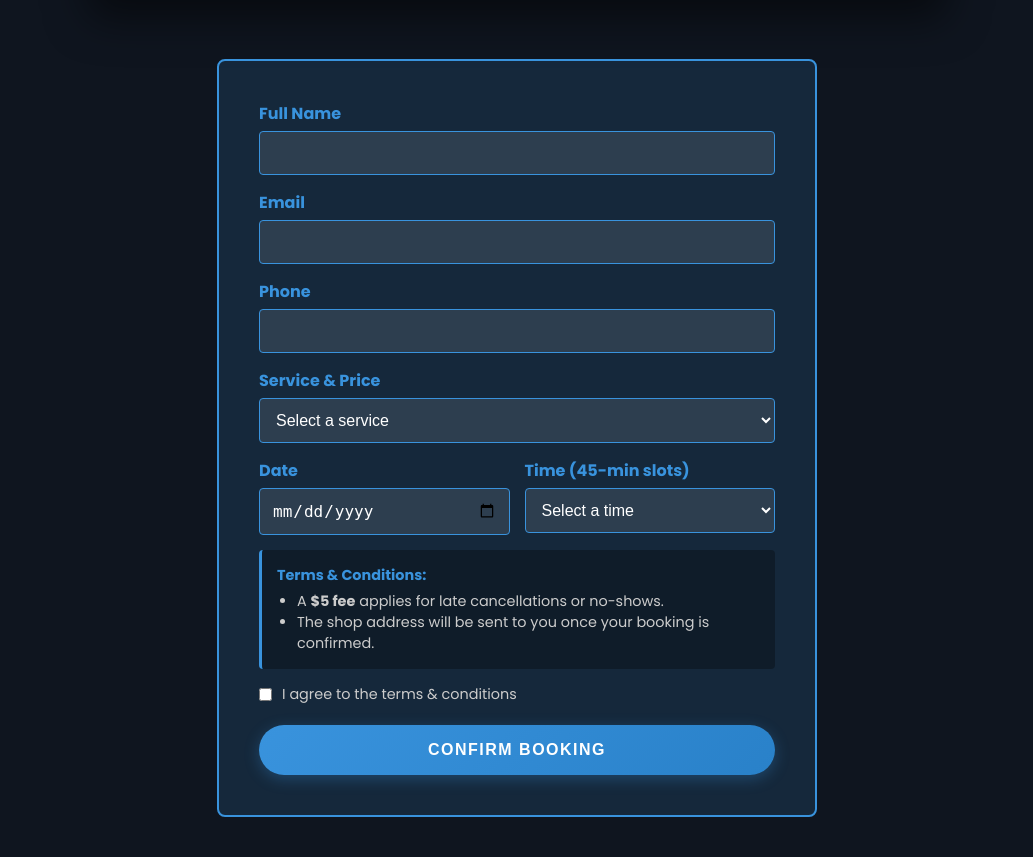
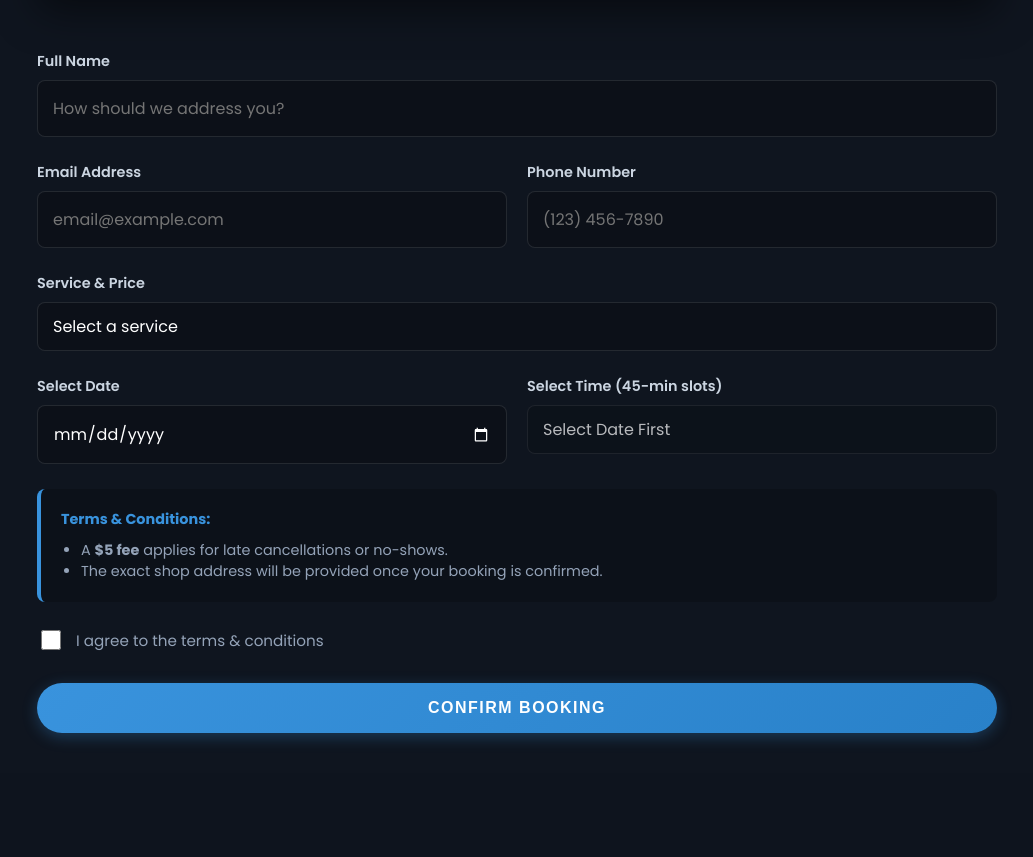
Before and after one commit to 21043santi/BarberWebsite-21043, a Flask app: page /booking in a window 1280 px wide. Shown: the part 585-1442 px from the top of the page, without its empty margins (123-1156 px from the left). After the commit the page ends 1328 px from the top, so only its background shows below. Run offline with Flask 3, Linux system fonts and the light colour scheme.

Commit message:
I have updated the booking system in 'booking.html' now it is matching with the website, giving it a more improved visual appeal

```diff
--- a/templates/booking.html
+++ b/templates/booking.html
@@ -2,53 +2,104 @@
 <html lang="en">
 <head>
     <meta charset="UTF-8">
+    <meta name="viewport" content="width=device-width, initial-scale=1.0">
     <title>Book Now | Santi Styles</title>
     <link rel="stylesheet" href="{{ url_for('static', filename='styles.css') }}">
     <style>
-        .booking-hero {
-            background: linear-gradient(rgba(46, 61, 129, 0.7), rgba(0,0,0,0.7)), url('https://images.unsplash.com/photo-1503951914875-452162b0f3f1?auto=format&fit=crop&q=80&w=1000') center/cover;
-            padding: 120px 20px 60px;
-            text-align: center;
+        /* Specific tweaks for the booking page, Seperating the Css to follow through with this page only*/ma
+        .booking-section {
+            background: rgba(255, 255, 255, 0.03);
+            border: 1px solid rgba(255, 255, 255, 0.05);
+            padding: 40px;
+            border-radius: 16px;
+            max-width: 700px;
+            margin: -40px auto 40px auto; /* Pulls it up slightly over the hero */
+            position: relative;
+            z-index: 10;
+            box-shadow: 0 20px 40px rgba(0,0,0,0.5);
+        }
+
+        .flex-row {
+            display: flex;
+            gap: 20px;
+        }
+
+        .flex-row .form-group {
+            flex: 1;
+        }
+
+        select {
+            width: 100%;
+            padding: 15px;
+            background-color: rgba(0, 0, 0, 0.2);
+            border: 1px solid rgba(255, 255, 255, 0.1);
             border-radius: 8px;
-            margin-bottom: 40px;
+            color: var(--accent-white);
+            font-family: inherit;
+            font-size: 1rem;
+            transition: all 0.3s ease;
+            appearance: none;
+            cursor: pointer;
         }
-        .modern-input {
-            width: 100%;
-            padding: 12px;
-            background-color: rgba(255, 255, 255, 0.1);
-            border: 1px solid #3993dd;
-            border-radius: 4px;
+
+        select:focus {
+            outline: none;
+            border-color: var(--primary-gold);
+            background-color: rgba(0, 0, 0, 0.4);
+            box-shadow: 0 0 10px rgba(57, 147, 221, 0.2);
+        }
+
+        select option {
+            background-color: var(--dark-charcoal);
             color: white;
-            margin-bottom: 15px;
-            font-size: 1rem;
+            padding: 10px;
         }
-        .modern-input:focus {
-            outline: none;
-            background-color: rgba(255, 255, 255, 0.2);
-            border-color: white;
-            box-shadow: 0 0 8px rgba(57, 147, 221, 0.5);
+
+        select option:disabled {
+            color: #ef4444;
+            background-color: rgba(239, 68, 68, 0.1);
+            font-style: italic;
         }
-        select.modern-input option {
-            background-color: #1a1a1a;
-            color: white;
+
+        .terms-box {
+            background: rgba(0, 0, 0, 0.2);
+            padding: 20px;
+            border-radius: 8px;
+            border-left: 4px solid var(--primary-gold);
+            margin-bottom: 25px;
+            font-size: 0.9rem;
         }
-        .terms-box {
-            background: rgba(0,0,0,0.3);
-            padding: 15px;
-            border-radius: 4px;
-            border-left: 3px solid #3993dd;
-            margin-bottom: 15px;
-            font-size: 0.9rem;
-            text-align: left;
+
+        .terms-box ul {
+            margin: 10px 0 0 20px;
+            padding: 0;
+            color: #94a3b8;
         }
-        .terms-box ul {
-            margin: 5px 0 0 20px;
-            padding: 0;
-            color: #ccc;
+
+        .checkbox-group {
+            display: flex;
+            align-items: center;
+            gap: 12px;
+            margin-bottom: 30px;
+        }
+
+        .checkbox-group input {
+            width: 20px;
+            height: 20px;
+            accent-color: var(--primary-gold);
+            cursor: pointer;
+        }
+
+        .checkbox-group label {
+            color: #94a3b8;
+            cursor: pointer;
+            margin: 0;
+            font-size: 0.95rem;
         }
     </style>
 </head>
 <body>
+
     <header>
         <nav>
             <a href="https://www.instagram.com/santi.styles/" target="_blank" class="nav-logo">
@@ -56,7 +107,6 @@
                     <path d="M224.1 141c-63.6 0-114.9 51.3-114.9 114.9s51.3 114.9 114.9 114.9S339 319.5 339 255.9 287.7 141 224.1 141zm0 189.6c-41.1 0-74.7-33.5-74.7-74.7s33.5-74.7 74.7-74.7 74.7 33.5 74.7 74.7-33.6 74.7-74.7 74.7zm146.4-194.3c0 14.9-12 26.8-26.8 26.8-14.9 0-26.8-12-26.8-26.8s12-26.8 26.8-26.8 26.8 12 26.8 26.8zm76.1 27.2c-1.7-35.9-9.9-67.7-36.2-93.9-26.2-26.2-58-34.4-93.9-36.2-37-2.1-147.9-2.1-184.9 0-35.8 1.7-67.6 9.9-93.9 36.1s-34.4 58-36.2 93.9c-2.1 37-2.1 147.9 0 184.9 1.7 35.9 9.9 67.7 36.2 93.9s58 34.4 93.9 36.2c37 2.1 147.9 2.1 184.9 0 35.9-1.7 67.7-9.9 93.9-36.2 26.2-26.2 34.4-58 36.2-93.9 2.1-37 2.1-147.8 0-184.8zM398.8 388c-7.8 19.6-22.9 34.7-42.6 42.6-29.5 11.7-99.5 9-132.1 9s-102.7 2.6-132.1-9c-19.6-7.8-34.7-22.9-42.6-42.6-11.7-29.5-9-99.5-9-132.1s-2.6-102.7 9-132.1c7.8-19.6 22.9-34.7 42.6-42.6 29.5-11.7 99.5-9 132.1-9s102.7-2.6 132.1 9c19.6 7.8 34.7 22.9 42.6 42.6 11.7 29.5 9 99.5 9 132.1s2.7 102.7-9 132.1z"/>
                 </svg>
             </a>
-
             <ul>
                 <li><a href="/">Home</a></li>
                 <li><a href="/contact">Contact</a></li>
@@ -65,41 +115,51 @@
         </nav>
     </header>
 
-    <main>
+    <main style="max-width: 1000px; padding-bottom: 40px;">
         <section class="hero1">
-            <h1>Book Your Session</h1>
+            <h1 style="font-size: 2.5rem;">Secure Your Chair</h1>
+            <p style="margin-bottom: 0;">Select your service, date, and time below.</p>
         </section>
 
-        <section style="background: rgba(57, 147, 221, 0.15); border: 2px solid #3993dd; padding: 40px; border-radius: 8px; max-width: 600px; margin: 0 auto;">
+        <section class="booking-section">
             <form id="booking-form">
 
-                <label style="display:block; color:#3993dd; margin-bottom:5px; font-weight: bold;">Full Name</label>
-                <input type="text" name="name" class="modern-input" required>
+                <div class="form-group">
+                    <label>Full Name</label>
+                    <input type="text" name="name" required placeholder="How should we address you?">
+                </div>
 
-                <label style="display:block; color:#3993dd; margin-bottom:5px; font-weight: bold;">Email</label>
-                <input type="email" name="email" class="modern-input" required>
+                <div class="flex-row">
+                    <div class="form-group">
+                        <label>Email Address</label>
+                        <input type="email" name="email" required placeholder="email@example.com" style="width: 100%; padding: 15px; background-color: rgba(0, 0, 0, 0.2); border: 1px solid rgba(255, 255, 255, 0.1); border-radius: 8px; color: var(--accent-white); font-family: inherit; font-size: 1rem; transition: all 0.3s ease;">
+                    </div>
+                    <div class="form-group">
+                        <label>Phone Number</label>
+                        <input type="tel" name="phone" required placeholder="(123) 456-7890" style="width: 100%; padding: 15px; background-color: rgba(0, 0, 0, 0.2); border: 1px solid rgba(255, 255, 255, 0.1); border-radius: 8px; color: var(--accent-white); font-family: inherit; font-size: 1rem; transition: all 0.3s ease;">
+                    </div>
+                </div>
 
-                <label style="display:block; color:#3993dd; margin-bottom:5px; font-weight: bold;">Phone</label>
-                <input type="tel" name="phone" class="modern-input" required>
-
-                <label style="display:block; color:#3993dd; margin-bottom:5px; font-weight: bold;">Service & Price</label>
-                <select name="service" id="service-select" class="modern-input" required>
+                <div class="form-group">
+                    <label>Service & Price</label>
+                    <select name="service" id="service-select" required>
                         <option value="" disabled selected>Select a service</option>
                         <option value="Haircut + Fade ($30)">Haircut + Fade - $30</option>
                         <option value="Haircut + Fade + Design ($35)">Haircut + Fade + Design - $35</option>
                         <option value="Buzz Cut ($25)">Buzz Cut - $25</option>
                         <option value="Kids Haircut ($20)">Kids Haircut - $20</option>
                     </select>
+                </div>
 
-                <div style="display: flex; gap: 15px;">
-                    <div style="flex: 1;">
-                        <label style="display:block; color:#3993dd; margin-bottom:5px; font-weight: bold;">Date</label>
-                        <input type="date" name="date" id="booking-date" class="modern-input" required>
+                <div class="flex-row">
+                    <div class="form-group">
+                        <label>Select Date</label>
+                        <input type="date" name="date" id="booking-date" required style="width: 100%; padding: 15px; background-color: rgba(0, 0, 0, 0.2); border: 1px solid rgba(255, 255, 255, 0.1); border-radius: 8px; color: var(--accent-white); font-family: inherit; font-size: 1rem; transition: all 0.3s ease; color-scheme: dark;">
                     </div>
-                    <div style="flex: 1;">
-                        <label style="display:block; color:#3993dd; margin-bottom:5px; font-weight: bold;">Time (45-min slots)</label>
-                        <select name="time" class="modern-input" required>
-                            <option value="" disabled selected>Select a time</option>
+                    <div class="form-group">
+                        <label>Select Time (45-min slots)</label>
+                        <select name="time" id="booking-time" required disabled>
+                            <option value="" disabled selected>Select Date First</option>
                             <option value="09:00 AM">09:00 AM</option>
                             <option value="09:45 AM">09:45 AM</option>
                             <option value="10:30 AM">10:30 AM</option>
@@ -116,33 +176,36 @@
                 </div>
 
                 <div class="terms-box">
-                    <strong style="color: #3993dd;">Terms & Conditions:</strong>
+                    <strong style="color: var(--primary-gold);">Terms & Conditions:</strong>
                     <ul>
                         <li>A <strong>$5 fee</strong> applies for late cancellations or no-shows.</li>
-                        <li>The shop address will be sent to you once your booking is confirmed.</li>
+                        <li>The exact shop address will be provided once your booking is confirmed.</li>
                     </ul>
                 </div>
 
-                <div style="display: flex; align-items: center; gap: 10px; margin-bottom: 20px;">
-                    <input type="checkbox" required id="terms" style="width: auto; margin: 0; cursor: pointer;">
-                    <label for="terms" style="margin: 0; font-size: 0.9rem; color: #ccc; cursor: pointer;">I agree to the terms & conditions</label>
+                <div class="checkbox-group">
+                    <input type="checkbox" required id="terms">
+                    <label for="terms">I agree to the terms & conditions</label>
                 </div>
 
-                <button type="submit" class="cta-button" style="width: 100%;">Confirm Booking</button>
+                <button type="submit" class="cta-button" style="width: 100%; text-align: center;">Confirm Booking</button>
             </form>
         </section>
     </main>
 
-    <div id="success-modal" style="display: none; position: fixed; top: 0; left: 0; width: 100%; height: 100%; background: rgba(0,0,0,0.85); z-index: 9999; justify-content: center; align-items: center; padding: 20px;">
-        <div style="background: #1a1a1a; border: 2px solid #3993dd; padding: 40px; border-radius: 8px; text-align: center; max-width: 450px; width: 100%; box-shadow: 0 0 20px rgba(57, 147, 221, 0.3);">
-            <h2 style="color: #3993dd; margin-top: 0; font-size: 2rem;">You're All Set!</h2>
-            <p style="color: white; font-size: 1.1rem; line-height: 1.5;">Your booking for the <strong style="color: #3993dd;" id="popup-service"></strong> has been received.</p>
-            <div style="background: rgba(255,255,255,0.05); padding: 15px; border-radius: 5px; margin: 20px 0; border-left: 4px solid #00ff66;">
-                <p style="color: white; font-size: 1.2rem; margin: 0;">Total Amount Due: <strong style="color: #00ff66; font-size: 1.5rem;" id="popup-price"></strong></p>
-                <p style="color: #ff4d4d; font-size: 0.9rem; margin: 5px 0 0 0; text-transform: uppercase; font-weight: bold;">(Please Bring Cash)</p>
+    <div id="success-modal" class="modal">
+        <div class="modal-content" style="text-align: center; border-top: 4px solid #22c55e;">
+            <h2 style="color: #22c55e; margin-top: 0; font-size: 2.2rem; font-weight: 800;">You're All Set!</h2>
+            <p style="color: #cbd5e1; font-size: 1.1rem; line-height: 1.6;">Your booking for the <strong style="color: var(--accent-white);" id="popup-service"></strong> has been secured.</p>
+
+            <div style="background: rgba(0,0,0,0.3); padding: 20px; border-radius: 8px; margin: 25px 0; border: 1px solid rgba(255,255,255,0.05);">
+                <p style="color: #94a3b8; font-size: 1rem; margin: 0 0 5px 0;">Total Amount Due</p>
+                <p style="color: #22c55e; font-size: 2.5rem; font-weight: 800; margin: 0;" id="popup-price"></p>
+                <p style="color: #ef4444; font-size: 0.85rem; margin: 10px 0 0 0; text-transform: uppercase; letter-spacing: 1px; font-weight: 700;">(Please Bring Cash)</p>
             </div>
-            <p style="color: #ccc; font-size: 0.9rem; margin-bottom: 30px;">You will be emailed shortly with the shop address and appointment details.</p>
-            <button type="button" id="got-it-btn" class="cta-button" style="width: 100%;">Got it!</button>
+
+            <p style="color: #64748b; font-size: 0.9rem; margin-bottom: 30px;">Keep an eye on your email or phone for confirmation details.</p>
+            <button type="button" id="got-it-btn" class="cta-button" style="width: 100%;">Return Home</button>
         </div>
     </div>
 
@@ -157,13 +220,48 @@
         });
 
         document.addEventListener('DOMContentLoaded', function() {
-            // Lock calendar to 2 days in advance
+            // Lock calendar to 2 days in advance minimum
             const dateInput = document.getElementById('booking-date');
             const today = new Date();
             today.setDate(today.getDate() + 2);
             dateInput.min = today.toISOString().split('T')[0];
         });
 
+        // Backend talk: Check for booked times when a date is selected
+        document.getElementById('booking-date').addEventListener('change', async function(e) {
+            const selectedDate = e.target.value;
+            const timeSelect = document.getElementById('booking-time');
+
+            timeSelect.disabled = false;
+            timeSelect.options[0].text = "Select a time";
+
+            // Reset all options
+            Array.from(timeSelect.options).forEach(opt => {
+                if (opt.value !== "") {
+                    opt.disabled = false;
+                    opt.text = opt.value;
+                }
+            });
+
+            if (!selectedDate) return;
+
+            try {
+                const response = await fetch(`/api/booked-slots?date=${selectedDate}`);
+                const bookedTimes = await response.json();
+
+                // Disable taken times
+                Array.from(timeSelect.options).forEach(opt => {
+                    if (bookedTimes.includes(opt.value)) {
+                        opt.disabled = true;
+                        opt.text = `${opt.value} (Unavailable)`;
+                    }
+                });
+            } catch (error) {
+                console.error('Error fetching booked slots:', error);
+            }
+        });
+
+        // Submit Booking
         document.getElementById('booking-form').addEventListener('submit', async function(e) {
             e.preventDefault();
 
@@ -183,7 +281,9 @@
                     body: JSON.stringify(data)
                 });
 
-                if (response.ok) {
+                const result = await response.json();
+
+                if (response.ok && result.status === 'success') {
                     const serviceFull = data.service;
                     const match = serviceFull.match(/\(\$(\d+)\)/);
                     const price = match ? "$" + match[1] : "TBD";
@@ -192,7 +292,10 @@
                     document.getElementById('popup-service').innerText = serviceName;
                     document.getElementById('popup-price').innerText = price;
 
-                    document.getElementById('success-modal').style.display = 'flex';
+                    document.getElementById('success-modal').style.display = 'block';
+                } else {
+                    alert(result.message || "An error occurred while booking.");
+                    document.getElementById('booking-date').dispatchEvent(new Event('change'));
                 }
             } catch (error) {
                 console.error('Database Error:', error);
```
Also changed, not shown: instance/database.db. Lines whose indentation alone changed are shown as unchanged.
